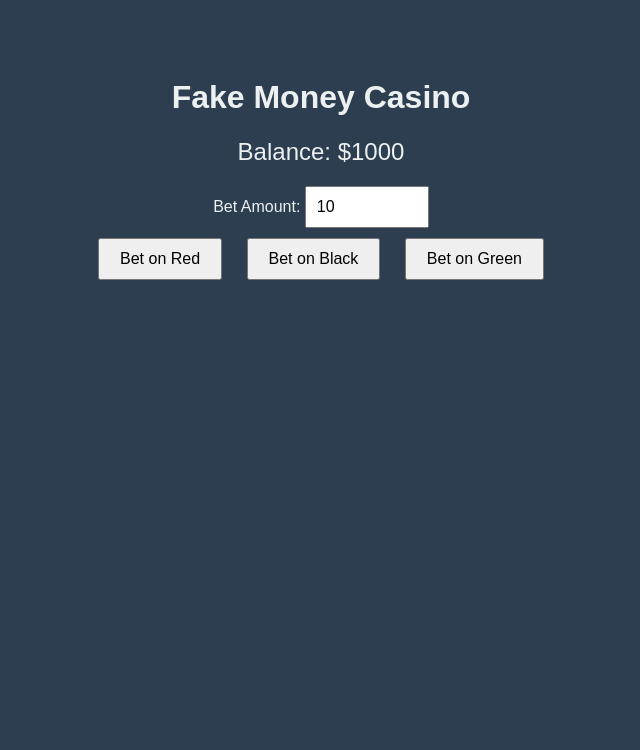
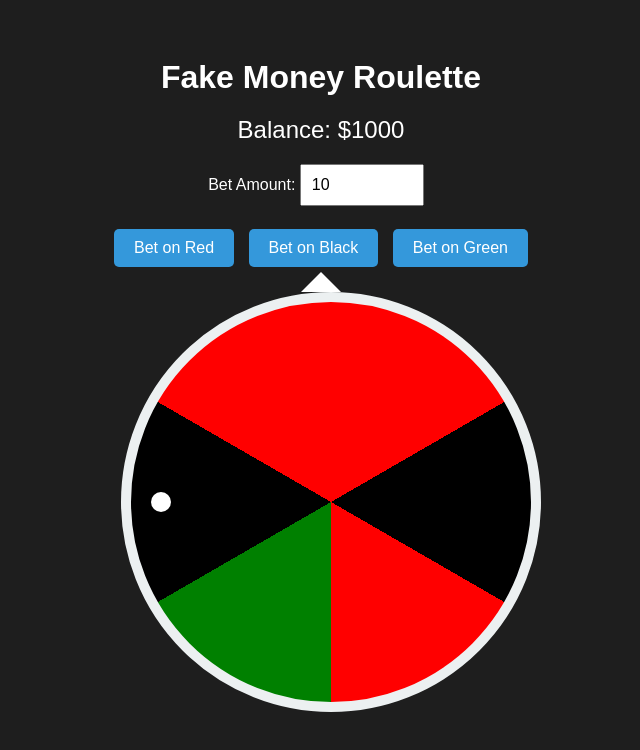
Before and after one commit to agggggbjfgfgfgh/Website, a plain HTML site: page index.html in a window 1280 px wide. Shown: the whole page, without its empty margins (319-959 px from the left). Drawn offline with Linux system fonts and the light colour scheme.

Commit message:
Update index.html

```diff
--- a/index.html
+++ b/index.html
@@ -3,57 +3,144 @@
 <head>
 <meta charset="UTF-8" />
 <meta name="viewport" content="width=device-width, initial-scale=1.0" />
-<title>Fake Money Gambling Site</title>
+<title>Fake Money Roulette</title>
 <style>
   body {
-    font-family: Arial, sans-serif;
-    background-color: #2c3e50;
-    color: #ecf0f1;
+    font-family: 'Arial', sans-serif;
+    background-color: #1e1e1e;
+    color: #fff;
     text-align: center;
-    padding: 50px;
+    padding: 30px;
   }
+
+  h1 {
+    margin-bottom: 20px;
+  }
+
   #balance {
     font-size: 24px;
     margin-bottom: 20px;
   }
+
+  .controls {
+    margin-bottom: 20px;
+  }
+
   input[type=number] {
     padding: 10px;
     font-size: 16px;
     width: 100px;
+    margin-right: 10px;
   }
+
   button {
     padding: 10px 20px;
+    margin: 5px;
     font-size: 16px;
-    margin: 10px;
     cursor: pointer;
+    background-color: #3498db;
+    border: none;
+    border-radius: 5px;
+    color: #fff;
   }
+
+  button:hover {
+    background-color: #2980b9;
+  }
+
+  #roulette-container {
+    position: relative;
+    width: 400px;
+    height: 400px;
+    margin: 0 auto 30px auto;
+  }
+
+  #roulette {
+    width: 100%;
+    height: 100%;
+    border-radius: 50%;
+    border: 10px solid #ecf0f1;
+    background: conic-gradient(
+      red 0deg 60deg,
+      black 60deg 120deg,
+      red 120deg 180deg,
+      green 180deg 240deg,
+      black 240deg 300deg,
+      red 300deg 360deg
+    );
+    position: relative;
+    transition: transform 4s cubic-bezier(0.33, 1, 0.68, 1);
+  }
+
+  #pointer {
+    position: absolute;
+    top: -20px;
+    left: 50%;
+    transform: translateX(-50%);
+    width: 0;
+    height: 0;
+    border-left: 20px solid transparent;
+    border-right: 20px solid transparent;
+    border-bottom: 20px solid #fff;
+    z-index: 10;
+  }
+
+  #ball {
+    position: absolute;
+    width: 20px;
+    height: 20px;
+    background-color: #fff;
+    border-radius: 50%;
+    top: 50%;
+    left: 50%;
+    margin-top: -10px;
+    margin-left: -180px;
+    transition: all 4s cubic-bezier(0.33, 1, 0.68, 1);
+  }
+
   #result {
+    font-size: 20px;
     margin-top: 20px;
-    font-size: 20px;
+    min-height: 24px;
   }
 </style>
 </head>
 <body>
 
-<h1>Fake Money Casino</h1>
+<h1>Fake Money Roulette</h1>
 <div id="balance">Balance: $<span id="money">1000</span></div>
 
+<div class="controls">
   <label for="betAmount">Bet Amount:</label>
   <input type="number" id="betAmount" min="1" max="1000" value="10" />
-
-<br/>
-
+  <br/><br/>
   <button onclick="placeBet('red')">Bet on Red</button>
   <button onclick="placeBet('black')">Bet on Black</button>
   <button onclick="placeBet('green')">Bet on Green</button>
+</div>
+
+<div id="roulette-container">
+  <div id="pointer"></div>
+  <div id="roulette">
+    <div id="ball"></div>
+  </div>
+</div>
 
 <div id="result"></div>
 
 <script>
   let balance = 1000;
+  const roulette = document.getElementById('roulette');
+  const ball = document.getElementById('ball');
+  const resultDiv = document.getElementById('result');
 
   function updateBalance() {
     document.getElementById('money').innerText = balance;
+  }
+
+  function getRandomDegree() {
+    // Random degree between 0 and 360
+    return Math.floor(Math.random() * 360);
   }
 
   function placeBet(color) {
@@ -70,30 +157,63 @@
       return;
     }
 
-    // Spin the roulette
-    const outcomes = ['red', 'black', 'green'];
-    const spinResult = outcomes[Math.floor(Math.random() * outcomes.length)];
+    // Spin the wheel
+    const spinDegree = getRandomDegree() + 360 * 4; // 4 full spins for effect
+    roulette.style.transform = `rotate(${spinDegree}deg)`;
 
-    let resultText = '';
+    // Animate ball to move around the wheel
+    const totalDegrees = spinDegree % 360;
 
-    if (spinResult === color) {
+    // Position the ball based on the final angle
+    const radius = 180; // radius from center
+    const radians = (totalDegrees * Math.PI) / 180;
+    const x = Math.cos(radians) * radius;
+    const y = Math.sin(radians) * radius;
+
+    // Animate the ball to the new position after spin
+    setTimeout(() => {
+      ball.style.transform = `translate(${x}px, ${y}px)`;
+    }, 4000); // match transition duration
+
+    // Determine the result after spin completes
+    setTimeout(() => {
+      const outcomeSector = getSector(totalDegrees);
       let winnings = 0;
-      if (spinResult === 'green') {
+      let message = '';
+
+      if (outcomeSector === color) {
+        if (color === 'green') {
           winnings = betAmount * 14; // Green pays 14:1
           balance += winnings;
-        resultText = `The ball landed on green! You won $${winnings}!`;
+          message = `Green! You won $${winnings}!`;
         } else {
           winnings = betAmount;
           balance += winnings;
-        resultText = `The ball landed on ${spinResult}! You won $${winnings}!`;
+          message = `It's ${color}! You won $${winnings}!`;
         }
       } else {
         balance -= betAmount;
-      resultText = `The ball landed on ${spinResult}. You lost $${betAmount}.`;
+        message = `It's ${outcomeSector}! You lost $${betAmount}.`;
       }
 
-    document.getElementById('result').innerText = resultText;
+      resultDiv.innerText = message;
       updateBalance();
+
+      // Reset ball position for next spin
+      ball.style.transform = `translate(0, 0)`;
+    }, 4200); // slightly longer than spin to sync
+  }
+
+  // Determine sector based on degree
+  function getSector(degree) {
+    // Define sectors: red, black, green
+    // 0-60: red, 60-120: black, 120-180: red, 180-240: green, 240-300: black, 300-360: red
+    if (degree >= 0 && degree < 60) return 'red';
+    if (degree >= 60 && degree < 120) return 'black';
+    if (degree >= 120 && degree < 180) return 'red';
+    if (degree >= 180 && degree < 240) return 'green';
+    if (degree >= 240 && degree < 300) return 'black';
+    return 'red';
   }
 
   // Initialize balance display
```
Lines whose indentation alone changed are shown as unchanged.
